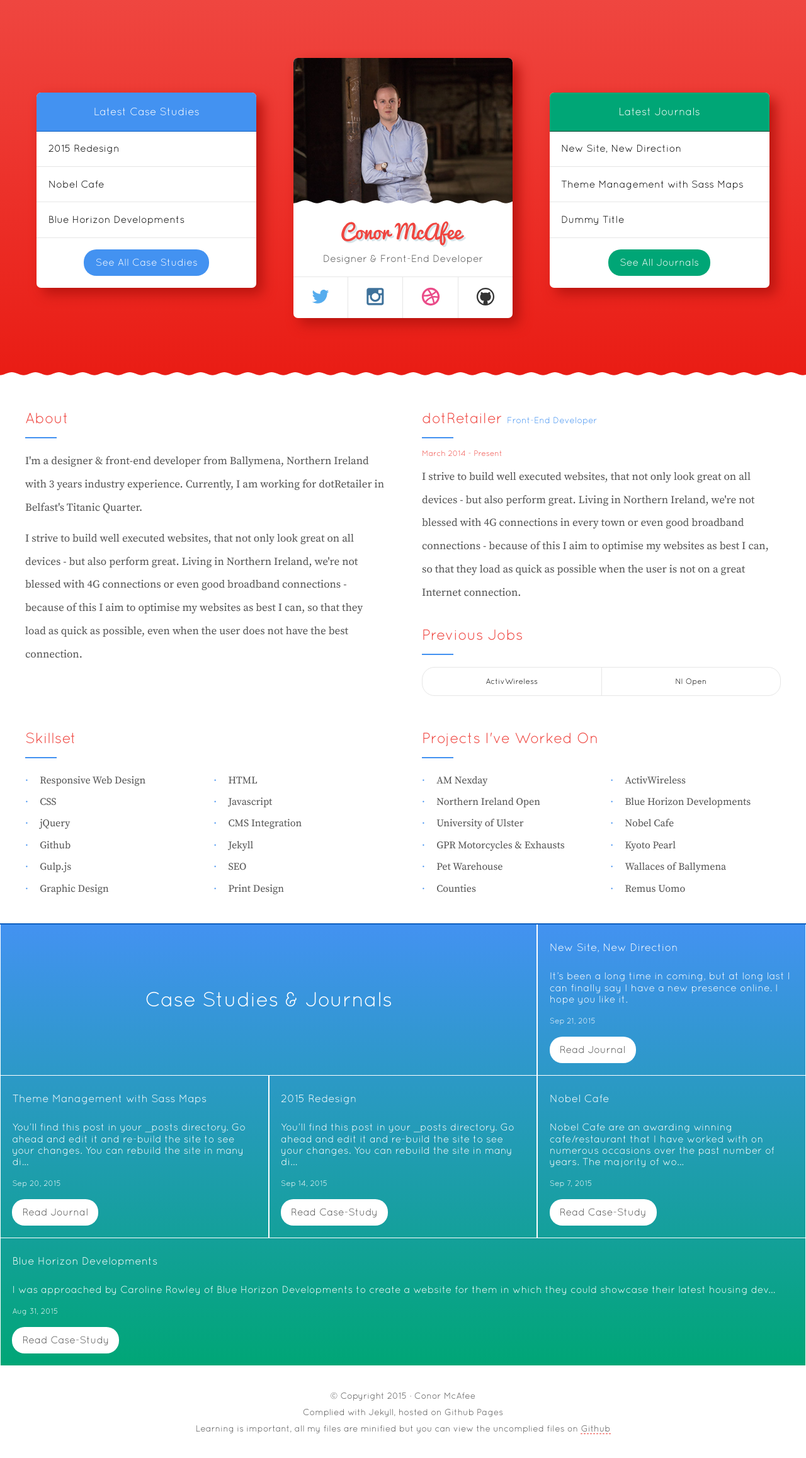
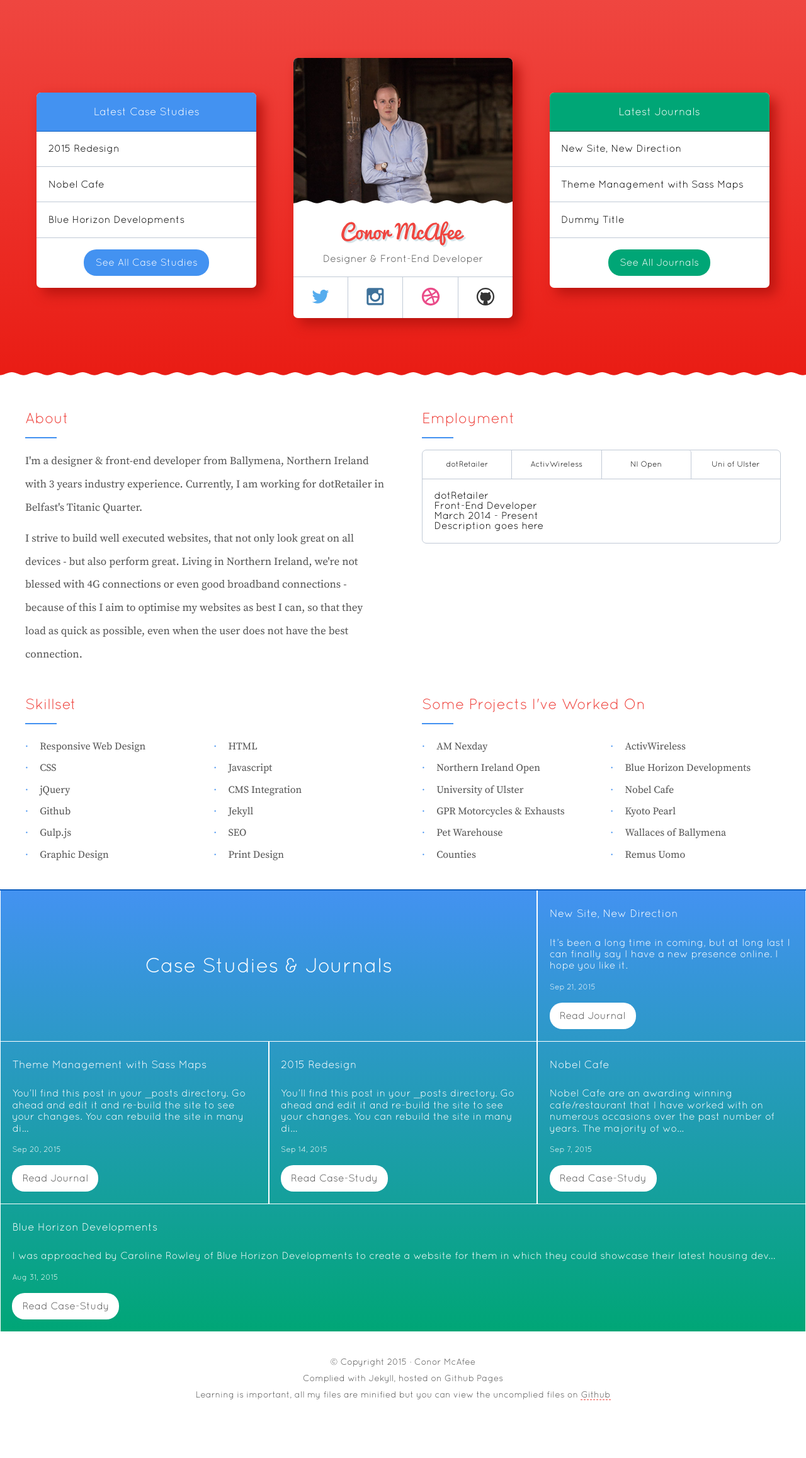
Before and after one commit to conormcafee/conormcafee.github.io, a Jekyll site: the page built from index.html, in a window 1280 px wide. Shown: the whole page at 63% size. Built offline with Jekyll 4.4.1, drawn with Linux system fonts in a browser that asks for light colours; after the commit the page ends 2261 px from its top, so only the background shows below that.

Commit message:
New Employment Section
Employment

```diff
--- a/build/sass/_variables.scss
+++ b/build/sass/_variables.scss
@@ -1,6 +1,6 @@
 // Colour Palette
 
-$grey: #f6f6f6;
+$grey: #C1CAD6;
 $orange: #EF4640;
 $blue: #4392F1;
 $green: #00A676;
--- a/index.html
+++ b/index.html
@@ -65,19 +65,25 @@ description: I'm a Designer &amp; Front-End Developer from Ballymena Northen Ire
     </div>
 
     <div class="about__column about__column--two about--js about--hidden">
-      <div class="about__job">
-        <h2 class="about__heading">dotRetailer <span>Front-End Developer</span></h2>
+      <h2 class="about__heading">Employment</h2>
 
-        <p class="about__employed">March 2014 - Present</p>
+      <div class="about__employment">
 
-        <p class="about__text">I strive to build well executed websites, that not only look great on all devices - but also perform great. Living in Northern Ireland, we're not blessed with 4G connections in every town or even good broadband connections - because of this I aim to optimise my websites as best I can, so that they load as quick as possible when the user is not on a great Internet connection.</p>
-      </div>
+        <div class="about__employment-nav">
+          <a href="javascript: void(0)" class="about__employment-link" id="js-0-title" title="dotRetailer" alt="Other Jobs">dotRetailer</a>
+          <a href="javascript: void(0)" class="about__employment-link" id="js-1-title" title="ActivWireless" alt="Other Jobs">ActivWireless</a>
+          <a href="javascript: void(0)" class="about__employment-link" id="js-2-title" title="Northern Ireland Open Challenge Tour" alt="Other Jobs">NI Open</a>
+          <a href="javascript: void(0)" class="about__employment-link" id="js-3-title" title="University of Ulster" alt="Other Jobs">Uni of Ulster</a>
+        </div>
 
-      <h3 class="about__heading">Previous Jobs</h3>
-
-      <div class="about__job--menu">
-        <a href="javascript: void(0)" class="about__job--menu-link" title="Other Jobs" alt="Other Jobs">ActivWireless</a>
-        <a href="javascript: void(0)" class="about__job--menu-link" title="Other Jobs" alt="Other Jobs">NI Open</a>
+        {% for job in site.data.jobs %}
+        <ul id="js-{{ job.number }}" class="about__employment-list about__employment--js-{{ job.state }}">
+          <li class="about__employment-item about__employment--title">{{ job.title }}</li>
+          <li class="about__employment-item about__employment--role">{{ job.role }}</li>
+          <li class="about__employment-item about__employment--time">{{ job.time }}</li>
+          <li class="about__employment-item about__employment--desc">{{ job.desc }}</li>
+        </ul>
+        {% endfor %}
       </div>
     </div>
 
@@ -94,7 +100,7 @@ description: I'm a Designer &amp; Front-End Developer from Ballymena Northen Ire
     </div>
 
     <div class="about__column about__column--two about--js about--hidden">
-      <h2 class="about__heading">Projects I've Worked On</h2>
+      <h2 class="about__heading">Some Projects I've Worked On</h2>
 
       <ul class="about__list">
         {% for client in site.data.clients %}
@@ -144,4 +150,30 @@ $(".btn--continue").click(function(e) {
     $(this).toggleClass("btn--continue-active btn--continue-inactive");
     $(".about--js").toggleClass("about--hidden about--visible");
 });
+
+//
+
+$("#js-0-title").click(function(e) {
+    //$(this).toggleClass("btn--continue-active btn--continue-inactive");
+    $("#js-0").addClass("about__employment--js-active");
+    $("#js-1, #js-2, #js-3").addClass("about__employment--js-inactive");
+});
+
+$("#js-1-title").click(function(e) {
+    //$(this).toggleClass("btn--continue-active btn--continue-inactive");
+    $("#js-1").addClass("about__employment--js-active");
+    $("#js-0, #js-2, #js-3").addClass("about__employment--js-inactive");
+});
+
+$("#js-2-title").click(function(e) {
+    //$(this).toggleClass("btn--continue-active btn--continue-inactive");
+    $("#js-2").addClass("about__employment--js-active");
+    $("#js-0, #js-1, #js-3").addClass("about__employment--js-inactive");
+});
+
+$("#js-3-title").click(function(e) {
+    //$(this).toggleClass("btn--continue-active btn--continue-inactive");
+    $("#js-3").toggleClass("about__employment--js-active");
+    $("#js-0, #js-1, #js-2").addClass("about__employment--js-inactive");
+});
 </script>
```
Also changed, not shown: _data/jobs.yml (added, +27 -0 lines), build/sass/homepage/_index.scss (+59 -57 lines), production/css/main.css (+65 -63 lines), production/css/main.min.css.
